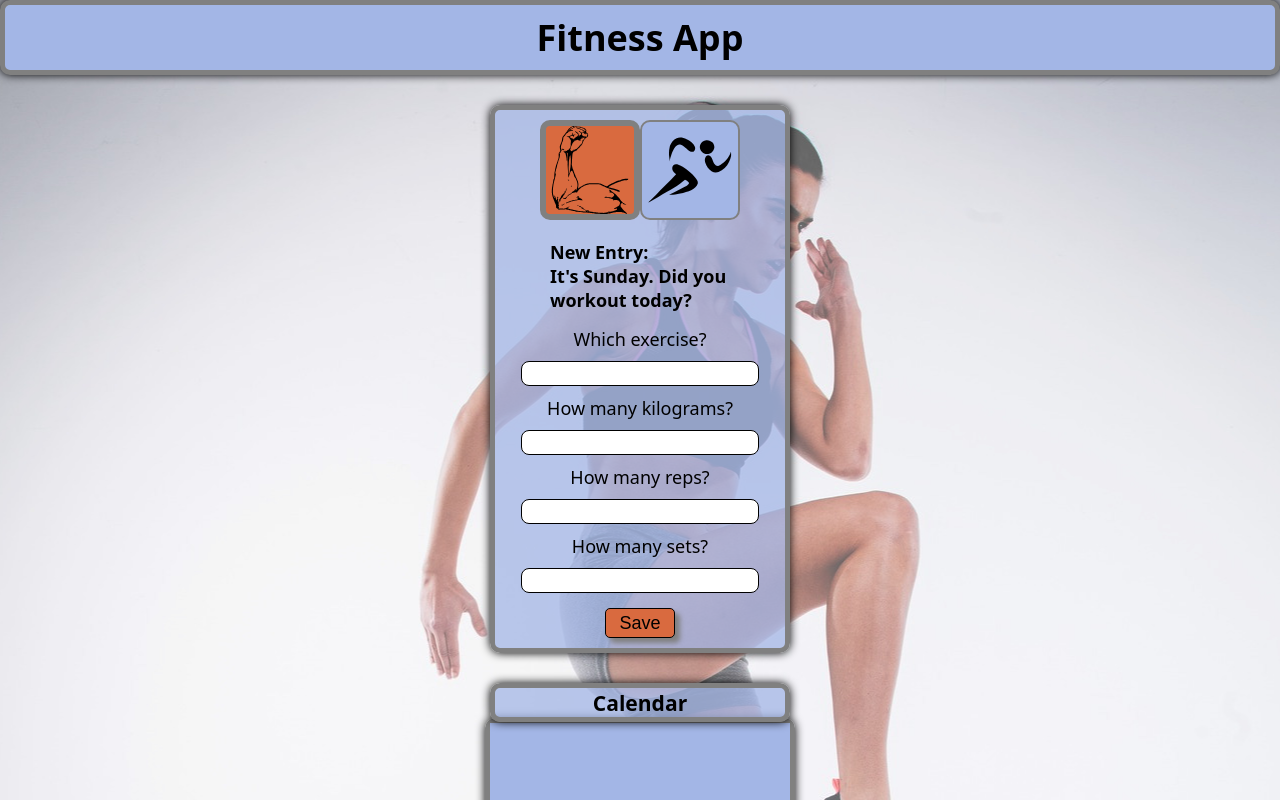
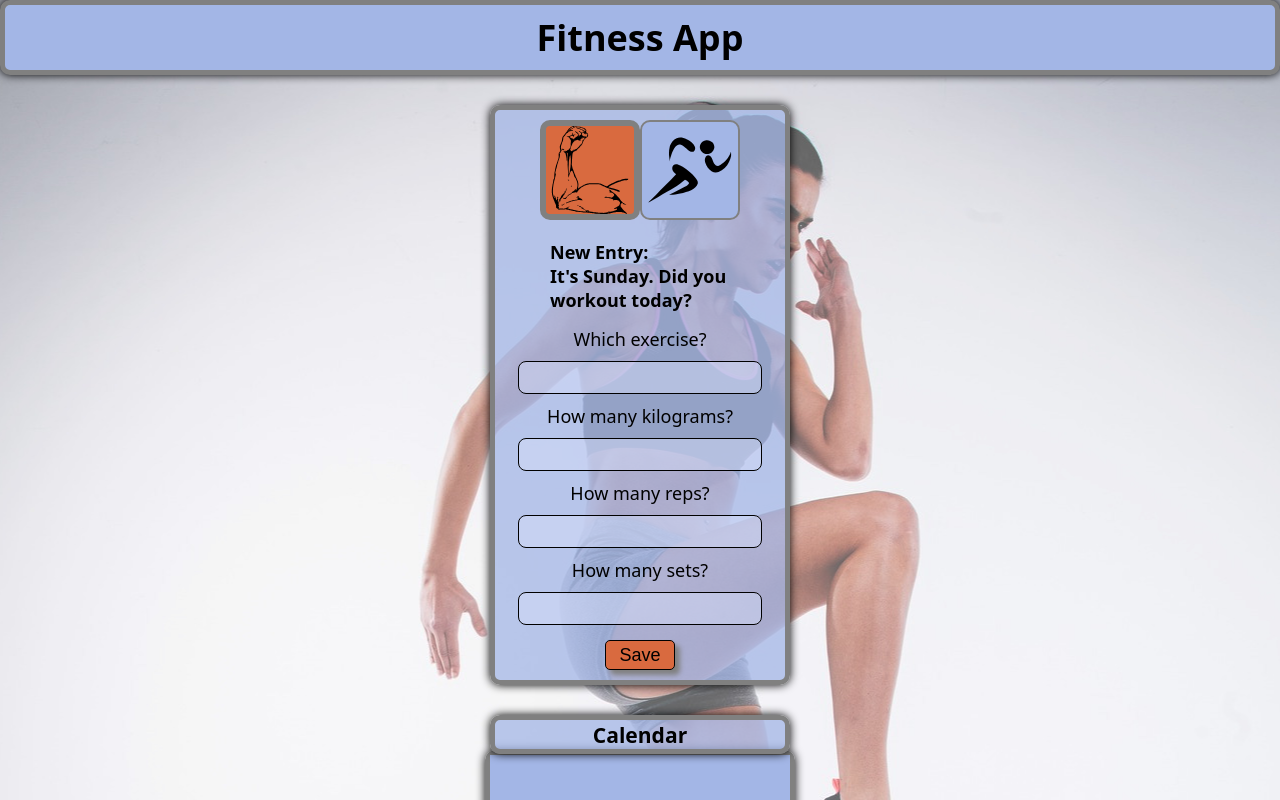
Before and after one commit to lenzloesche/capstone-project, a Next.js app: page /calendar in a window 1280 px wide. Shown: the top 800 px of the page. Built offline with nearby package versions, Linux system fonts and the light colour scheme.

Commit message:
design changes

```diff
--- a/components/Input/index.js
+++ b/components/Input/index.js
@@ -5,6 +5,8 @@ const StyledInput = styled.input`
   border: 1px solid black;
   border-radius: 8px;
   margin: 5px;
+  background: hsla(226, 79%, 91%, 0.5);
+  padding 5px;
 `;
 
 export default function Input({ id, type, value, onChange, required }) {
```
